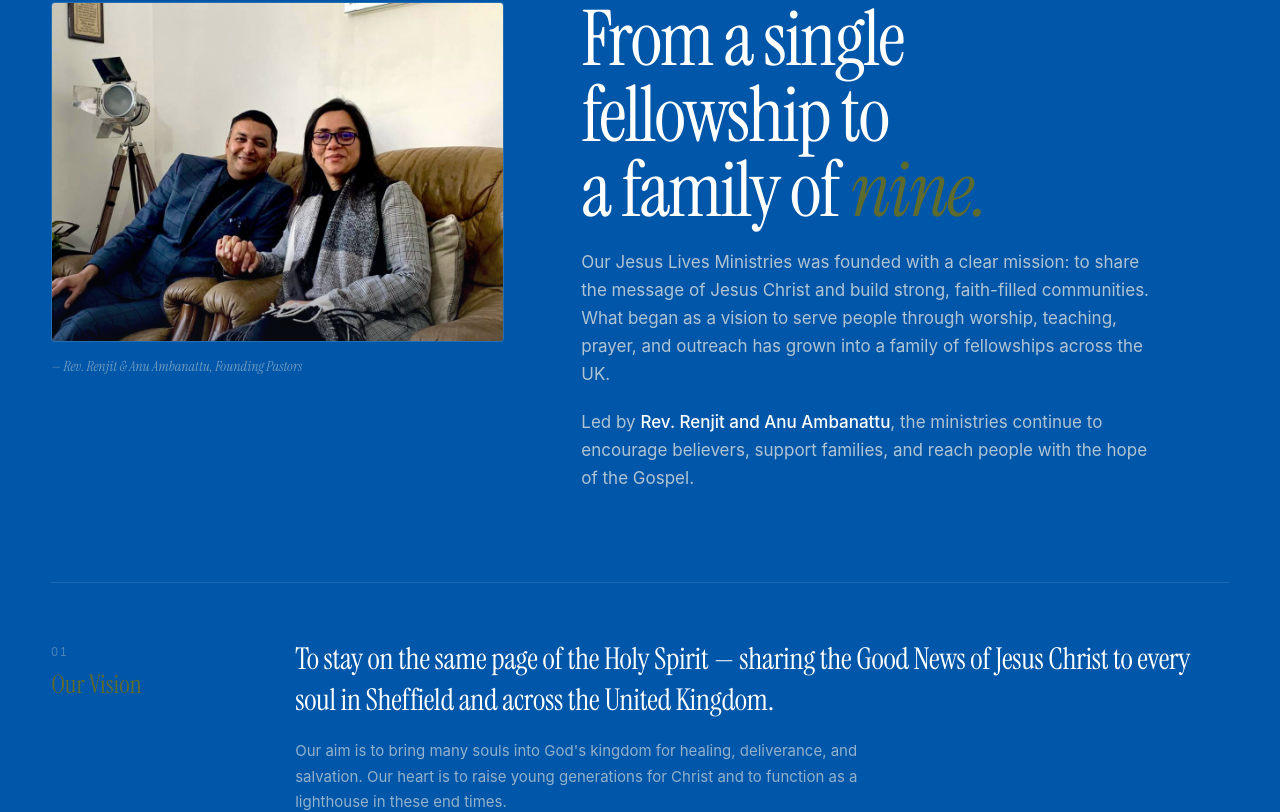
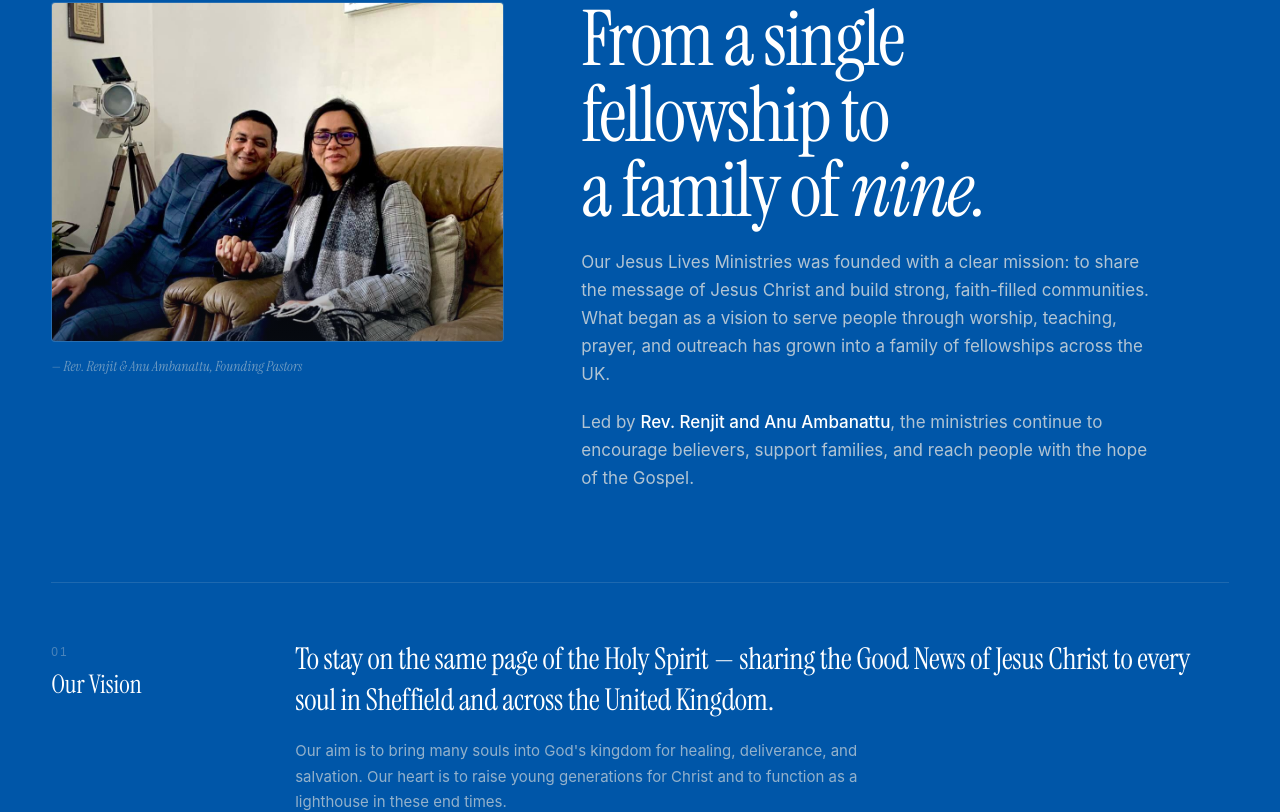
Before and after one commit to ourjesuslives2026/ourjesuslives, a React (Vite) app: page / in a window 1280 px wide. Shown: the part 3650-4462 px from the top of the page. Built offline with nearby package versions, Linux system fonts and the light colour scheme; a web font is replaced by a local one.

Commit message:
Remove green from Story section labels and heading italic
- 'Our Vision' / 'Our Mission' labels: green → cream
- 'nine.' italic in hero heading: green → cream (on blue background)

Co-Authored-By: Claude Sonnet 4.6 <noreply@anthropic.com>

```diff
--- a/src/index.css
+++ b/src/index.css
@@ -66,7 +66,7 @@ button { font: inherit; cursor: pointer; border: none; background: none; color:
 .h-display em { font-style: italic; font-weight: 400; color: var(--c-green); }
 .h-display--xl { font-size: clamp(56px, 9vw, 140px); }
 .h-display--light { color: var(--c-cream); }
-.h-display--light em { color: var(--c-green); }
+.h-display--light em { color: var(--c-cream); }
 
 .lead { font-size: clamp(17px, 1.5vw, 22px); line-height: 1.5; max-width: 56ch; color: var(--c-ink-2); }
 .lead--tight { max-width: 48ch; }
@@ -828,7 +828,7 @@ body.nav-solid .nav__secondary-logo img { filter: brightness(0); }
   font-family: var(--f-serif);
   font-size: clamp(20px, 2vw, 26px);
   font-weight: 400;
-  color: var(--c-green);
+  color: var(--c-cream);
   font-synthesis: none;
   line-height: 1.2;
 }
```
